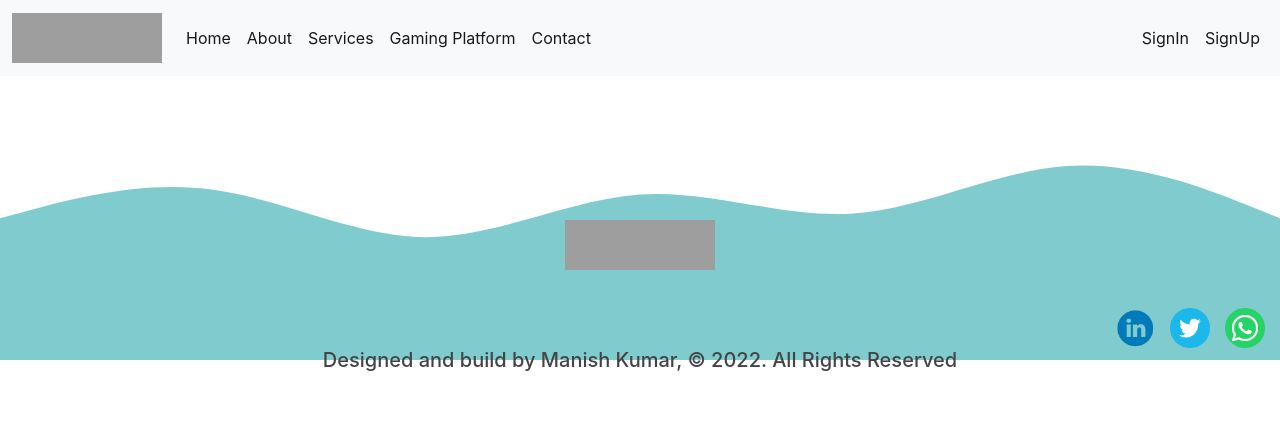
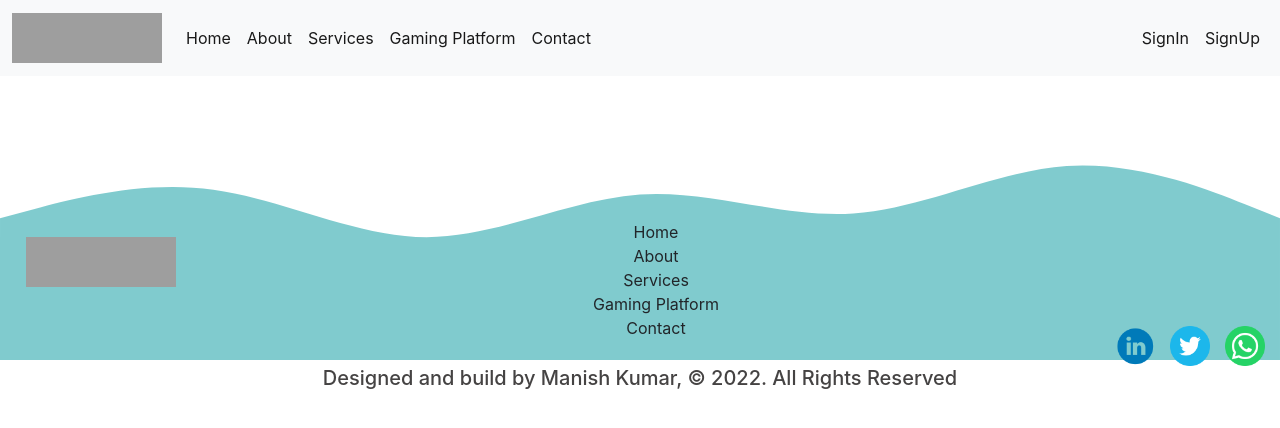
Before and after one commit to manishhansal/FundU_Frontend, a React (Create React App) app: page / in a window 1280 px wide. Shown: the top 428 px of the page. Built offline with nearby package versions, Linux system fonts and the light colour scheme; grey boxes are pictures that could not be loaded.

Commit message:
Footer is Completed

```diff
--- a/src/App.js
+++ b/src/App.js
@@ -4,7 +4,7 @@ import Navbar from './Components/Navbar';
 
 function App() {
   return (
-    <div className="App">
+    <div >
       <Navbar />
       <Footer/>
     </div>
--- a/src/Components/Footer.css
+++ b/src/Components/Footer.css
@@ -1,12 +1,34 @@
+.footer_foot {
+    text-align: center;
+}
+
+.footer_left {
+    text-align: center;
+}
+
+.footer_left ul {
+    list-style: none;
+}
+
+.footer_left ul li {
+    transition-property: all;
+    transition-duration: 0.3s;
+    transition-timing-function: ease;
+    transition-delay: 0s;
+}
+
+.footer_left ul li:hover {
+    padding-left: 20px;
+    color: #01282a;
+    font-size: 20px;
+}
 .footer_foot h5 {
     color: #454343;
 }
 
-
 .content {
     margin-top: -11%;
 }
-
 
 .social {
     display: flex;
@@ -28,3 +50,8 @@
     width: 50px;
     height: 50px;
 }
+
+.logo_div {
+    margin-top: -8%;
+    margin-left: 2%;
+}
--- a/src/Components/Footer.jsx
+++ b/src/Components/Footer.jsx
@@ -13,6 +13,43 @@ const Footer = () => {
         </svg>
       </div>
       <div className="content">
+        <div className="footer_left">
+          <ul class="me-auto mb-2 mb-lg-0">
+            <li class="nav-item">
+              <a class="nav-link active" aria-current="page" href=".home">
+                Home
+              </a>
+            </li>
+
+            <li class="nav-item">
+              <a class="nav-link active" aria-current="page" href=".about">
+                About
+              </a>
+            </li>
+
+            <li class="nav-item">
+              <a class="nav-link active" aria-current="page" href=".services">
+                Services
+              </a>
+            </li>
+
+            <li class="nav-item">
+              <a
+                class="nav-link active"
+                aria-current="page"
+                href=".gamingPlatform"
+              >
+                Gaming Platform
+              </a>
+            </li>
+
+            <li class="nav-item">
+              <a class="nav-link active" aria-current="page" href=".contact">
+                Contact
+              </a>
+            </li>
+          </ul>
+        </div>
         <div className="logo_div">
           <a href="/">
             <img
```
